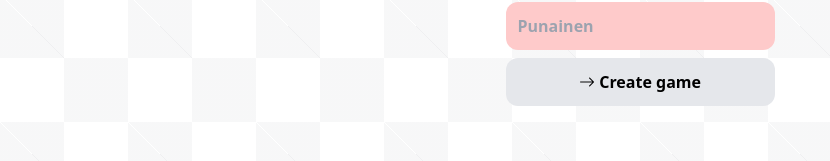
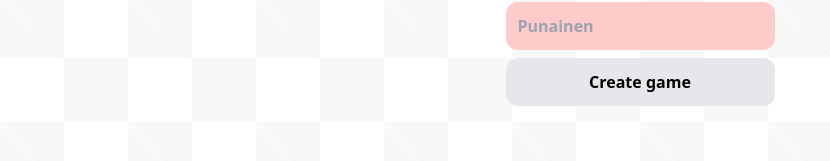
Before and after one commit to immonel/kimble, a SvelteKit app: page /new_game in a window 1280 px wide. Shown: the part 326-487 px from the top of the page, without its empty margins (0-830 px from the left). Built offline with nearby package versions, Linux system fonts and the light colour scheme; what svelte-persisted-store would draw is missing.

Commit message:
Remove icon

```diff
--- a/src/routes/new_game/+page.svelte
+++ b/src/routes/new_game/+page.svelte
@@ -85,7 +85,6 @@
       bg-gray-200 dark:bg-gray-800
     "
   >
-    <i class="bi-arrow-right" />
     Create game
   </button>
 </div>
```
